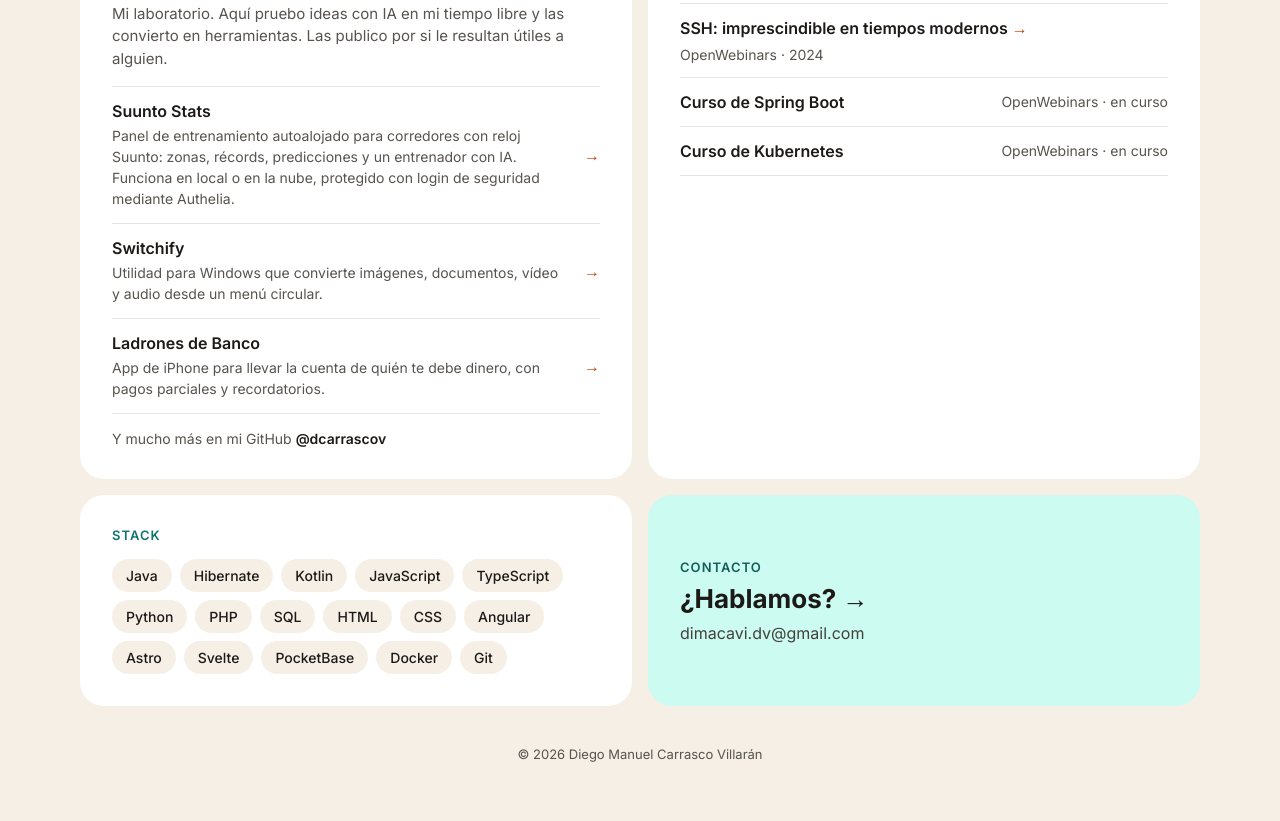
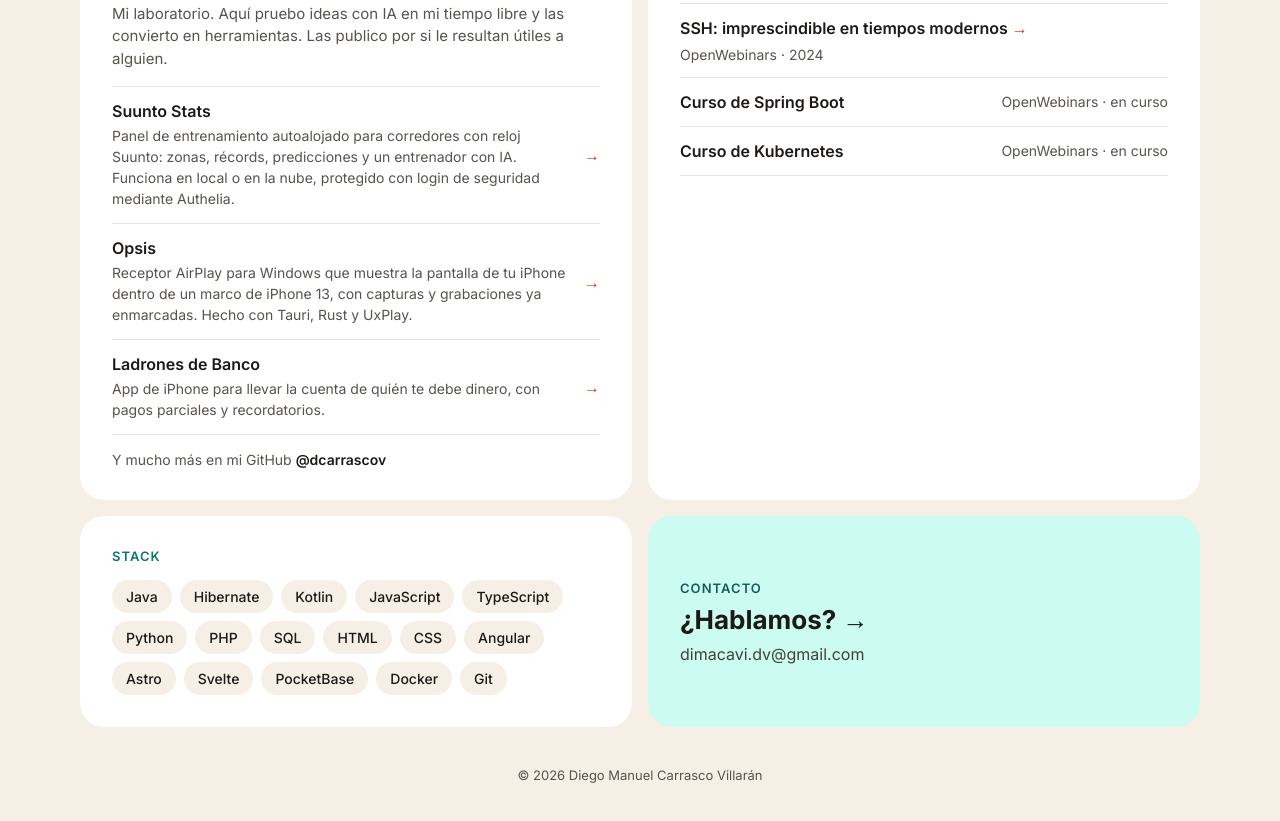
Before and after one commit to dcarrascov/Portafolio, an Astro site: page / in a window 1280 px wide. Shown: the part 1306-2127 px from the top of the page. Built offline with nearby package versions, Linux system fonts and the light colour scheme; Astro itself is replaced by a stand-in of ours.

Commit message:
Replace Switchify with Opsis in the AI projects

```diff
--- a/src/components/sections/AiProjects.astro
+++ b/src/components/sections/AiProjects.astro
@@ -14,10 +14,10 @@ const aiProjects = {
 			href: 'https://github.com/dcarrascov/Suunto-App',
 		},
 		{
-			title: 'Switchify',
+			title: 'Opsis',
 			description:
-				'Utilidad para Windows que convierte imágenes, documentos, vídeo y audio desde un menú circular.',
-			href: 'https://github.com/dcarrascov/Switchify',
+				'Receptor AirPlay para Windows que muestra la pantalla de tu iPhone dentro de un marco de iPhone 13, con capturas y grabaciones ya enmarcadas. Hecho con Tauri, Rust y UxPlay.',
+			href: 'https://github.com/dcarrascov/Opsis',
 		},
 		{
 			title: 'Ladrones de Banco',
```
